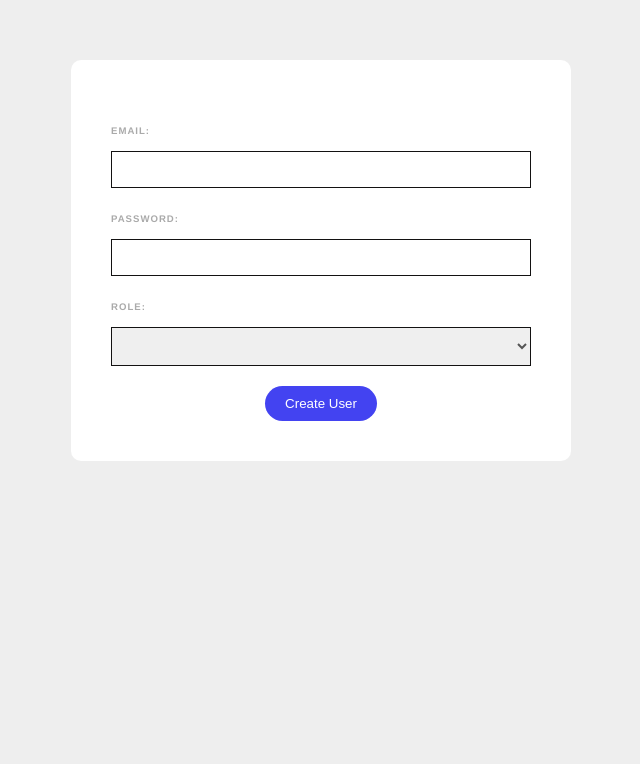
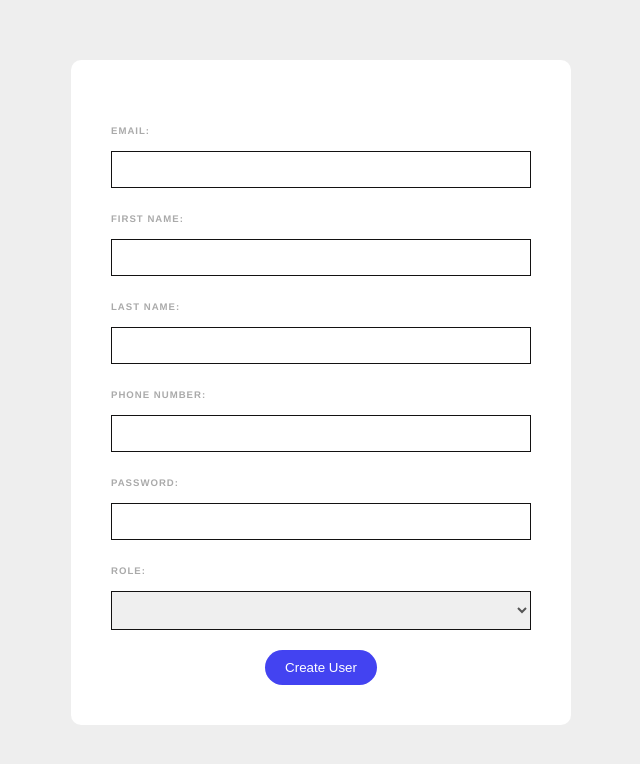
Before and after one commit to snaxy318/user1-front, a Vue app: page / in a window 1280 px wide. Shown: the top 764 px of the page, without its empty margins (319-959 px from the left). Built offline with nearby package versions, Linux system fonts and the light colour scheme.

Commit message:
added required field to form and added post

```diff
--- a/package.json
+++ b/package.json
@@ -7,8 +7,10 @@
     "build": "vue-cli-service build"
   },
   "dependencies": {
+    "axios": "^1.7.2",
     "core-js": "^3.8.3",
-    "vue": "^3.2.13"
+    "vue": "^3.2.13",
+    "vue-axios": "^3.5.2"
   },
   "devDependencies": {
     "@vue/cli-plugin-babel": "~5.0.0",
--- a/src/components/SignupForm.vue
+++ b/src/components/SignupForm.vue
@@ -1,7 +1,16 @@
 <template>
-    <form @submit.prevent="handleSubmit">
+    <form @submit.prevent="handleSubmit" method="post">
         <label>Email: </label>
         <input type="email" required v-model="email">
+
+        <label>First Name: </label>
+        <input type="text" required v-model="fName">
+
+        <label>Last Name: </label>
+        <input type="text" required v-model="lName">
+
+        <label>Phone Number: </label>
+        <input type="tel" required v-model="phNumber">
 
         <label>Password: </label>
         <input type="password" required v-model="password">
@@ -19,19 +28,45 @@
 </template>
 
 <script>
+import Vue from 'vue'
+import axios from 'axios'
+import VueAxios from 'vue-axios'
 export default{
     data() {
         return {
             email: '',
             password:'',
+            fname:'',
             role:'',
             passwordError:'',
+            phNumber:''
         }
     },
     methods: {
         handleSubmit() {
             console.log("heheh");
-            this.passwordError = this.password.length > 5 ? '':'Password should be atleast of length 6'
+            this.passwordError = this.password.length > 5 ? '' :'Password should be atleast of length 6';
+            user={
+                firstname:this.fname,
+                lastname:this.lname,
+                email:this.email,
+                usertypeid:this.role
+            };
+            this.axios.post("//users",this.user)
+            .then((result)=>{
+                console.warn(result);
+
+            });
+
+            //get user id
+
+            userCred={
+                // userid:
+                email:this.email,
+                mobile:this.phNumber,
+                password:this.password
+            }
+            this.axios.post("//usercredentials",this.userCred);
         }
     }
 
```
Also changed, not shown: 1 other file (tests, documents, lock files or other folders).
